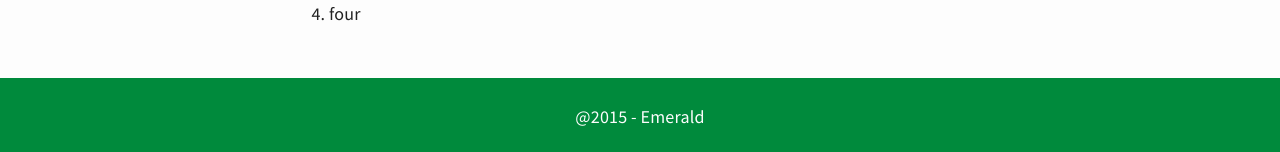
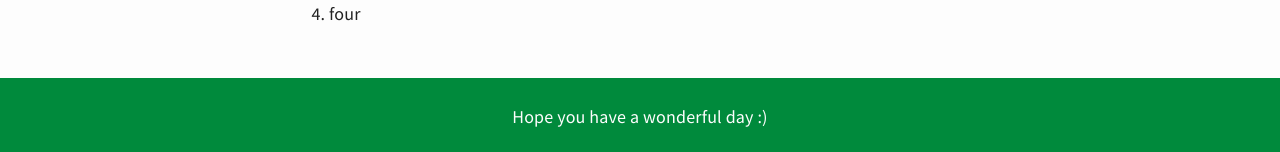
Before and after one commit to jhjh-kim/jhjh-kim.github.io, a Jekyll site: the page built from _posts/2015-03-19-typography.md, in a window 1280 px wide. Shown: the part 1669-1821 px from the top of the page. Built offline with Jekyll 4.4.1, drawn with Linux system fonts in a browser that asks for light colours.

Commit message:
Image test

```diff
--- a/_includes/footer.html
+++ b/_includes/footer.html
@@ -1 +1 @@
-<footer class="footer"><span>@2015 - Emerald</span></footer>
+<footer class="footer"><span>Hope you have a wonderful day :)</span></footer>
--- a/_posts/2015-03-19-typography.md
+++ b/_posts/2015-03-19-typography.md
@@ -1,7 +1,7 @@
 ---
 title: Typograhy example
 ---
-![Test](/emerald/img/img-test.png "Test")
+![Test](/jhjh-kim.github.io/img/img-test.png "Test")
 Lorem ipsum dolor sit amet, [consectetur adipisicing](http://www.example.com) elit. Id, aliquam magni et officiis nemo nihil aliquid placeat alias. Eum voluptates ducimus, nobis ex illum laboriosam quidem corrupti impedit ratione in voluptatum amet beatae facilis temporibus voluptate praesentium voluptatibus! At ab, iusto error amet eveniet debitis ipsa recusandae possimus minima sunt itaque, nulla ducimus officia, consequatur ipsum laudantium magnam hic fuga vero incidunt nostrum. Commodi, perspiciatis ut nostrum fugit nulla cumque voluptate harum nemo accusamus?
 
 ## This is a h2
```
